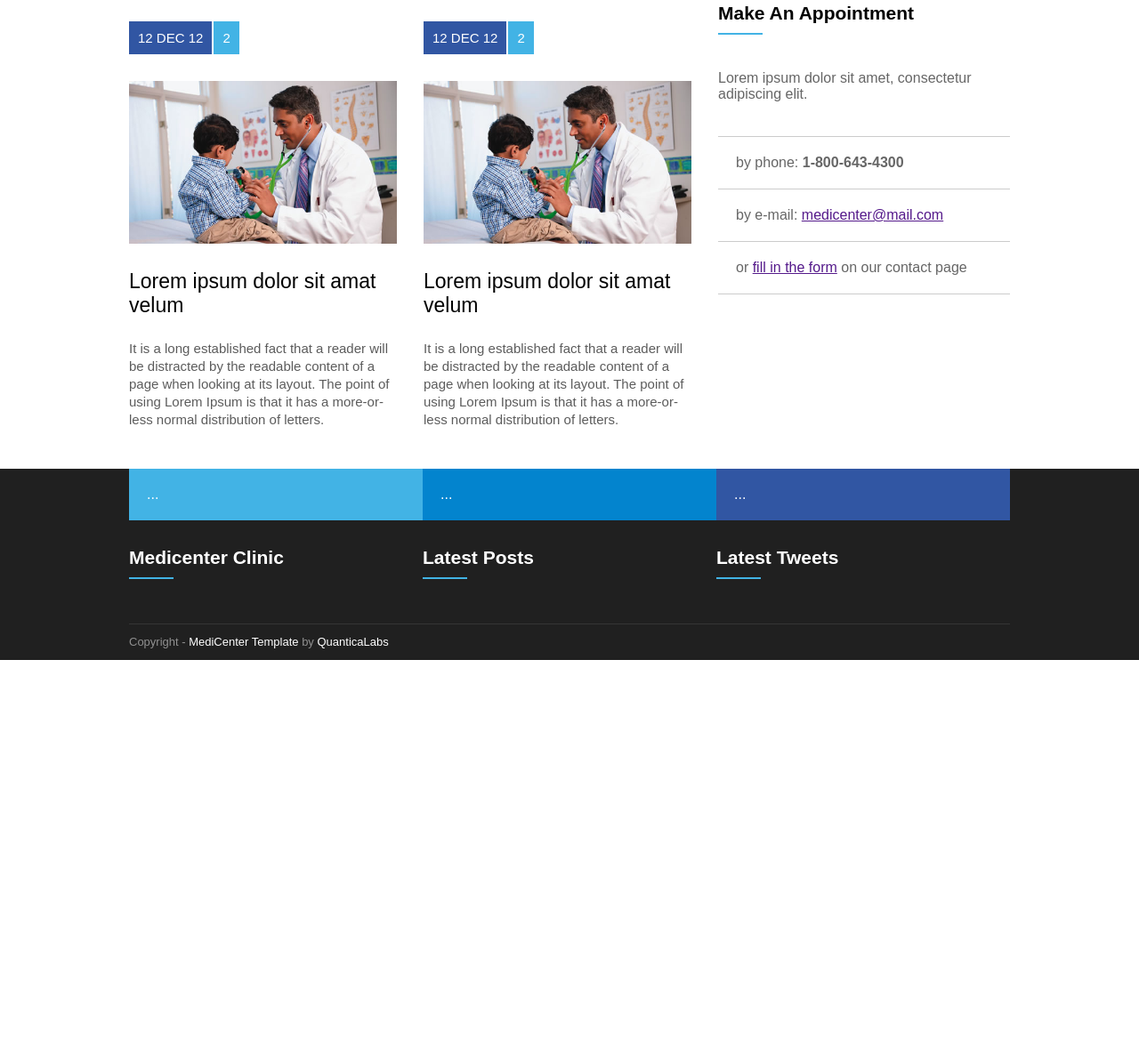
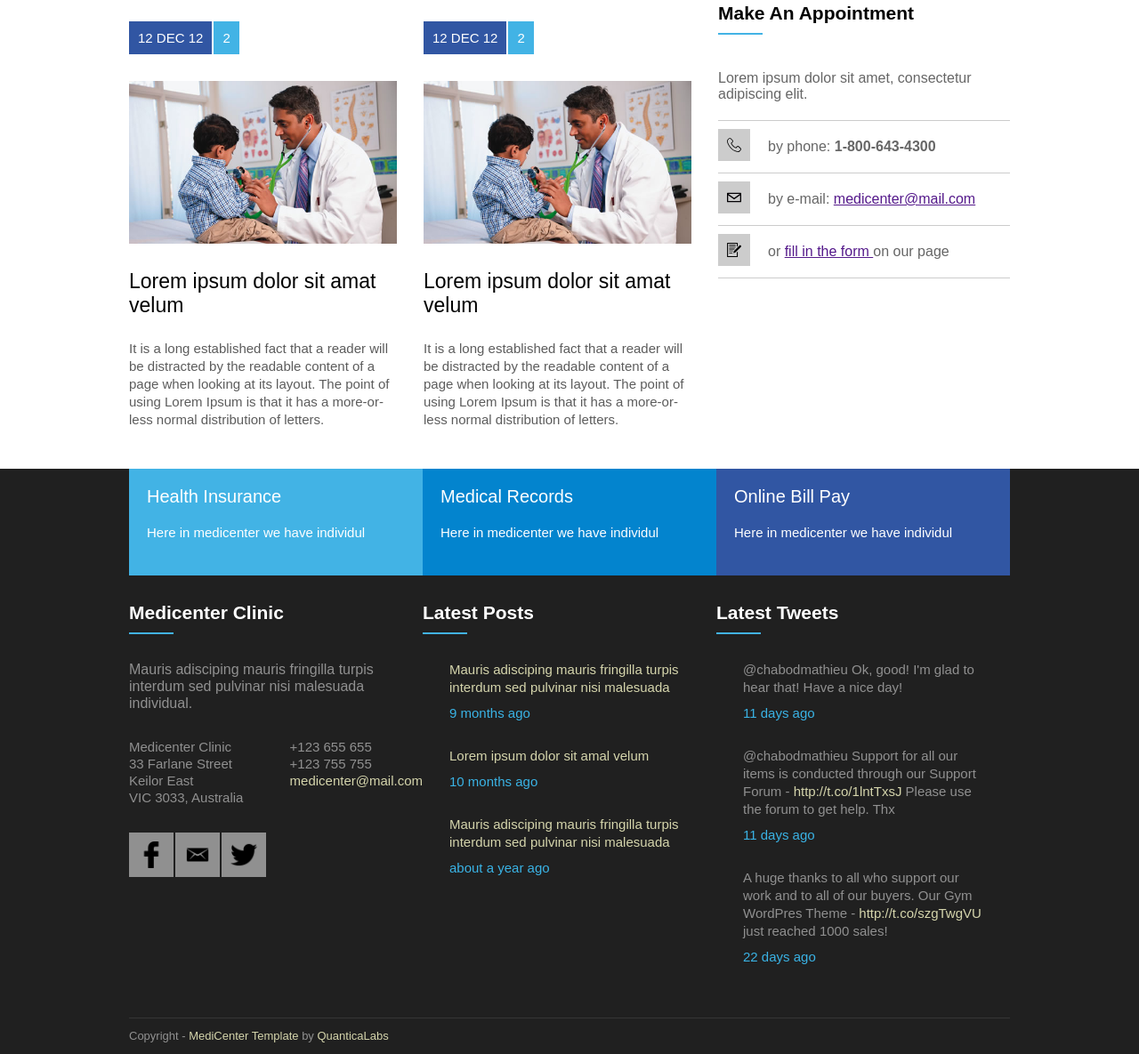
Before and after one commit to JoseFilho0/Projeto-medicenter-b7web, a plain HTML site: page index.html in a window 1280 px wide. Shown: the part 1395-2580 px from the top of the page at 89% size. Before the commit the page ends 2137 px from the top, so only its background shows below. Drawn offline with Linux system fonts and the light colour scheme.

Commit message:
Continuação

```diff
--- a/assets/css/style.css
+++ b/assets/css/style.css
@@ -241,21 +241,29 @@ article .new_resume {
     margin: 12px;
 }
 
+.contact_complete {
+    display: flex;
+    align-items: center;
+    border-bottom: 1px solid #ccc;
+}
+
 .contact_text {
     padding-top: 20px;
     padding-bottom: 20px;
-
     color: #666666;
+    border-bottom: 1px solid #ccc;
 }
 
 .contact {
     padding: 20px;
     color: #666666;
-    border-top: 1px solid #ccc;
 }
 
-.only_border{
-    border-bottom: 1px solid #ccc;
+.contact_icon img {
+    width: 16px;
+    height: 16px;
+    padding: 10px;
+    background-color: #ccc;
 }
 
 footer {
@@ -305,7 +313,7 @@ footer .widget_title_text {
 
 .footer_copy {
     border-top: 1px solid #353535;
-    color: #fff;
+    color: #d5d5ac;
     font-size: 13px;
     height: 40px;
     line-height: 40px;
@@ -315,3 +323,77 @@ footer .widget_title_text {
 .footer_copy .copy {
     color: #909090;
 }
+
+.text_footer {
+    color: #909090;
+    margin-top: 30px;
+    margin-bottom: 30px;
+    line-height: 19px;
+}
+
+.location_contact {
+    display: flex;
+    margin-top: 30px;
+    font-size: 15px;
+    justify-content: space-between;
+}
+
+.widget_body_contact a {
+    text-decoration: none;
+    color: #909090;
+}
+
+.widget_body_contact #mail {
+    color: #d5d5ac;
+}
+
+.widget_body_posts {
+    padding: 0px 30px 30px 30px;
+}
+
+.widget_body_posts_text {
+    font-size: 15px;
+    color: #d5d5ac;
+    line-height: 20px;
+    margin-top: 30px;
+}
+
+.widget_body_posts_date {
+    font-size: 15px;
+    color: #3ab3e5;
+    margin-top: 10px;
+}
+
+.all_tweets {
+    padding: 0px 30px 30px 30px;
+}
+
+.text_tweets {
+    font-size: 15px;
+    color: #909090;
+    margin-top: 30px;
+    line-height: 20px;
+}
+
+.date_tweets {
+    font-size: 15px;
+    color: #3ab3e5;
+    margin-top: 10px;
+}
+
+#link_tweets {
+    text-decoration: none;
+    color: #d5d5ac;
+}
+
+.widget_icon  {
+    display: flex;
+}
+
+.widget_icon img {
+    background-color: #909090;
+    width: 30px;
+    height: 30px;
+    padding: 10px;
+    margin-right: 2px;
+}
--- a/index.html
+++ b/index.html
@@ -155,16 +155,16 @@
                         Lorem ipsum dolor sit amet, consectetur adipiscing elit.
                     </div>
                     <div class="contact_complete">
-                        <div class="contact_icon"><img src="" alt=""></div>
+                        <div class="contact_icon"><img src="./assets/images/telephone.svg" alt="celular"></div>
                         <div class="contact">by phone: <strong>1-800-643-4300</strong></div>
                     </div>
                     <div class="contact_complete">
-                        <div class="contact_icon"></div>
+                        <div class="contact_icon"><img src="./assets/images/closed-envelope.svg" alt="envelope"></div>
                         <div class="contact">by e-mail: <a href="">medicenter@mail.com</a></div>
                     </div>
                     <div class="contact_complete">
-                        <div class="contact_icon"></div>
-                        <div class="contact only_border">or <a href="">fill in the form</a> on our contact page </div>
+                        <div class="contact_icon"><img src="./assets/images/contact-form.svg" alt="formulario"></div>
+                        <div class="contact">or <a href="">fill in the form </a>on our page</div>
                     </div>
                 </div>
             </aside>
@@ -174,13 +174,16 @@
         <div class="container flexcolumn">
             <div class="footer_menu">
                 <div class="fm1">
-                    ...
+                    <div class="banner_title">Health Insurance</div>
+                    <div class="banner_desc">Here in medicenter we have individul</div>
                 </div>
                 <div class="fm2">
-                    ...
+                    <div class="banner_title">Medical Records</div>
+                    <div class="banner_desc">Here in medicenter we have individul</div>
                 </div>
                 <div class="fm3">
-                    ...
+                    <div class="banner_title">Online Bill Pay</div>
+                    <div class="banner_desc">Here in medicenter we have individul</div>
                 </div>
             </div>
             <div class="footer_area">
@@ -190,8 +193,30 @@
                             <div class="widget_title_text">Medicenter Clinic</div>
                             <div class="widget_title_bar"></div>
                         </div>
-                        <div class="widget_body">
-
+                        <div class="widget_body text_footer">
+                            <div class="widget_body_text">
+                                Mauris adisciping mauris fringilla turpis interdum sed pulvinar nisi malesuada individual.
+                            </div>
+                            <div class="location_contact">
+                                <div class="widget_body_location">
+                                    Medicenter Clinic <br>
+                                    33 Farlane Street <br>
+                                    Keilor East <br>
+                                    VIC 3033, Australia
+                                </div>
+                                <div class="widget_body_contact">
+                                    <a href="">
+                                        +123 655 655 <br>
+                                        +123 755 755 <br>
+                                        <span id="mail">medicenter@mail.com</span>
+                                    </a>
+                                </div>
+                            </div>
+                        </div>
+                        <div class="widget_icon">
+                            <img src="./assets/images/facebook.png" alt="">
+                            <img src="./assets/images/email.png" alt="">
+                            <img src="./assets/images/twitter.png" alt="">
                         </div>
                     </div>
                 </div>
@@ -202,7 +227,26 @@
                             <div class="widget_title_bar"></div>
                         </div>
                         <div class="widget_body">
-
+                            <div class="widget_body_posts">
+                                <div class="widget_body_posts_text">
+                                    Mauris adisciping mauris fringilla turpis interdum sed pulvinar nisi malesuada
+                                </div>
+                                <div class="widget_body_posts_date">
+                                    9 months ago
+                                </div>
+                                <div class="widget_body_posts_text">
+                                    Lorem ipsum dolor sit amal velum
+                                </div>
+                                <div class="widget_body_posts_date">
+                                    10 months ago
+                                </div>
+                                <div class="widget_body_posts_text">
+                                    Mauris adisciping mauris fringilla turpis interdum sed pulvinar nisi malesuada
+                                </div>
+                                <div class="widget_body_posts_date">
+                                    about a year ago
+                                </div>
+                            </div>
                         </div>
                     </div>
                 </div>
@@ -213,7 +257,24 @@
                             <div class="widget_title_bar"></div>
                         </div>
                         <div class="widget_body">
-
+                            <div class="all_tweets">
+                                <div class="text_tweets">
+                                    @chabodmathieu Ok, good! I'm glad to hear that! Have a nice day!
+                                </div>
+                                <div class="date_tweets">
+                                    11 days ago
+                                </div>
+                                <div class="text_tweets">
+                                    @chabodmathieu Support for all our items is conducted through our Support Forum - <a id="link_tweets" href="">http://t.co/1lntTxsJ</a> Please use the forum to get help. Thx
+                                </div>
+                                <div class="date_tweets">
+                                    11 days ago
+                                </div>
+                                <div class="text_tweets">
+                                    A huge thanks to all who support our work and to all of our buyers. Our Gym WordPres Theme - <a id="link_tweets" href="">http://t.co/szgTwgVU</a> just reached 1000 sales!
+                                </div>
+                                <div class="date_tweets">22 days ago</div>
+                            </div>
                         </div>
                     </div>
                 </div>
```
Also changed, not shown: assets/images/closed-envelope.svg (added), assets/images/contact-form.svg (added), assets/images/email.png (added), assets/images/facebook.png (added), assets/images/twitter.png (added).
